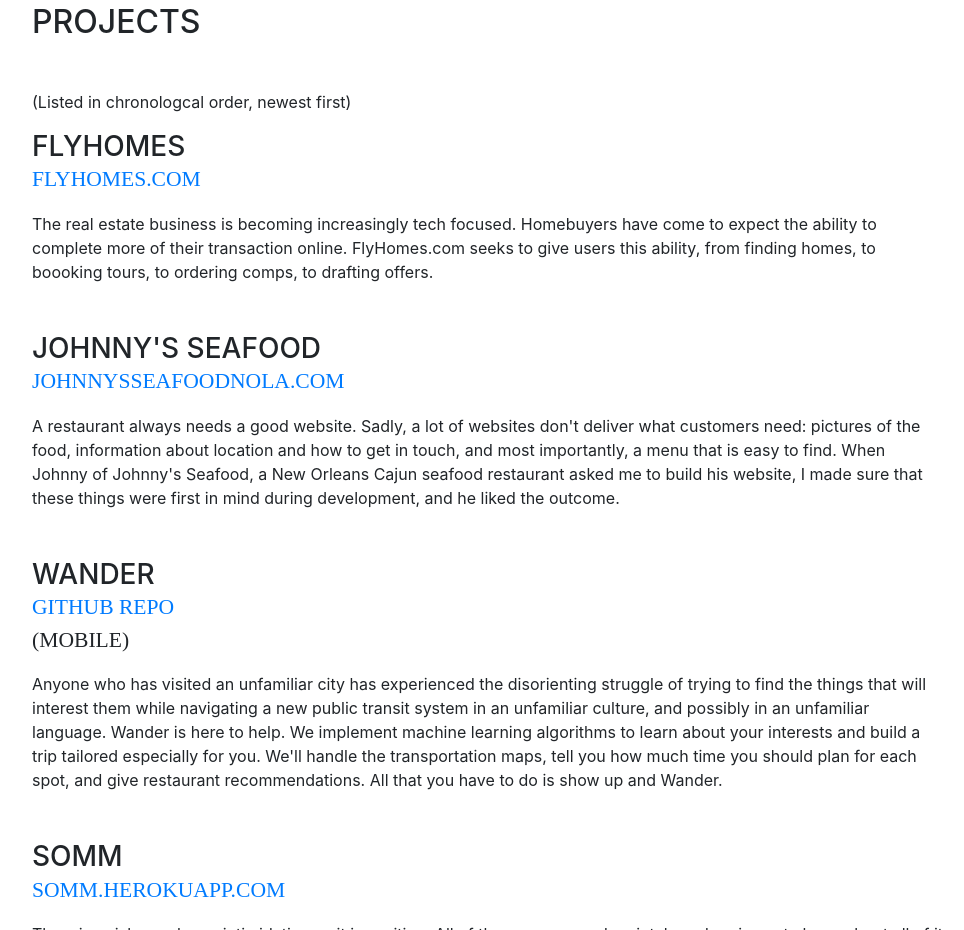
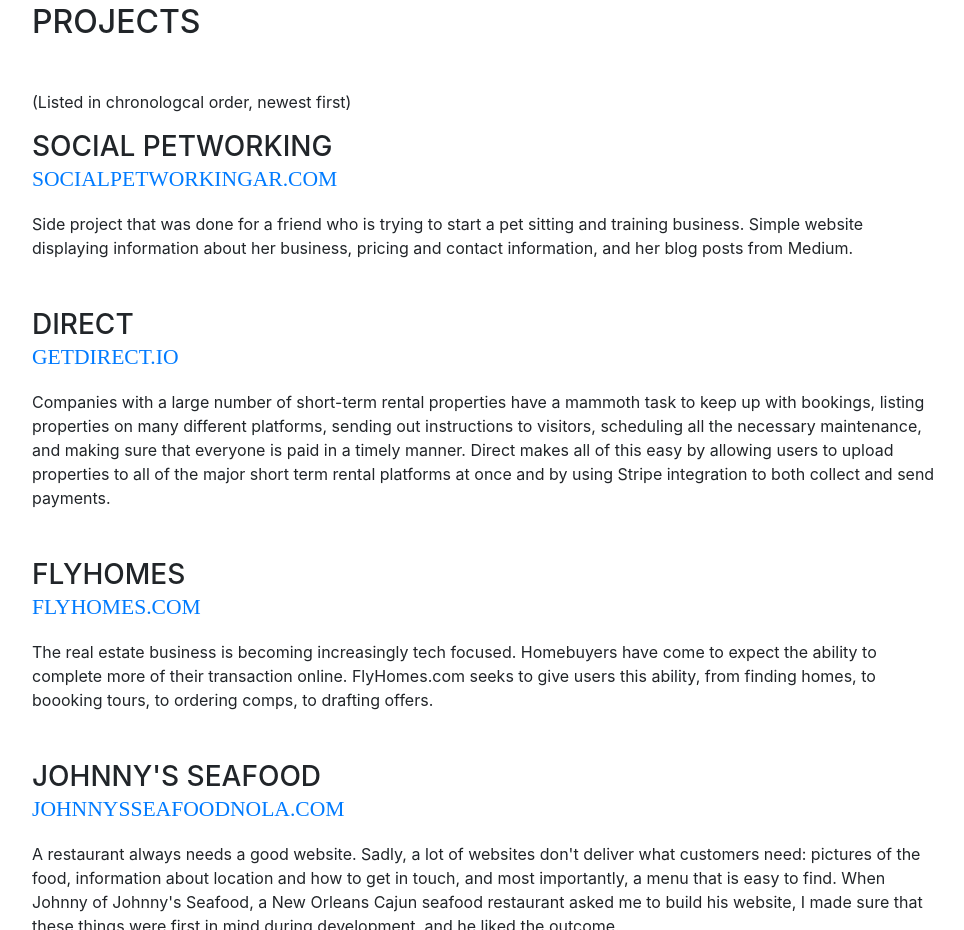
Before and after one commit to PrestonWinstead/PrestonWinstead.github.io, a website with bundled scripts: page index.html in a window 1280 px wide. Shown: the part 2990-3920 px from the top of the page, without its empty margins (288-1252 px from the left). Built offline with nearby package versions, Linux system fonts and the light colour scheme; a web font is replaced by a local one.

Commit message:
add two projects

```diff
--- a/index.html
+++ b/index.html
@@ -314,6 +314,26 @@
 
           <div class="resume-item d-flex flex-column flex-md-row mb-5">
             <div class="resume-content mr-auto">
+              <h3 class="mb-0">Social Petworking</h3>
+              <div class="subheading mb-3">
+                <a href="http://www.socialpetworkingar.com" target="_blank">socialpetworkingar.com</a>
+              </div>
+              <div>Side project that was done for a friend who is trying to start a pet sitting and training business. Simple website displaying information about her business, pricing and contact information, and her blog posts from Medium.</div>
+            </div>
+          </div>
+
+          <div class="resume-item d-flex flex-column flex-md-row mb-5">
+            <div class="resume-content mr-auto">
+              <h3 class="mb-0">Direct</h3>
+              <div class="subheading mb-3">
+                <a href="http://getdirect.io" target="_blank">getdirect.io</a>
+              </div>
+              <div>Companies with a large number of short-term rental properties have a mammoth task to keep up with bookings, listing properties on many different platforms, sending out instructions to visitors, scheduling all the necessary maintenance, and making sure that everyone is paid in a timely manner. Direct makes all of this easy by allowing users to upload properties to all of the major short term rental platforms at once and by using Stripe integration to both collect and send payments.</div>
+            </div>
+          </div>
+
+          <div class="resume-item d-flex flex-column flex-md-row mb-5">
+            <div class="resume-content mr-auto">
               <h3 class="mb-0">FlyHomes</h3>
               <div class="subheading mb-3">
                 <a href="http://www.flyhomes.com" target="_blank">flyhomes.com</a>
```
